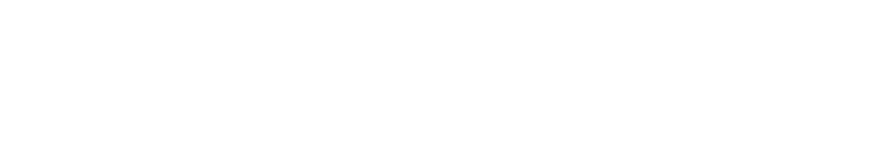
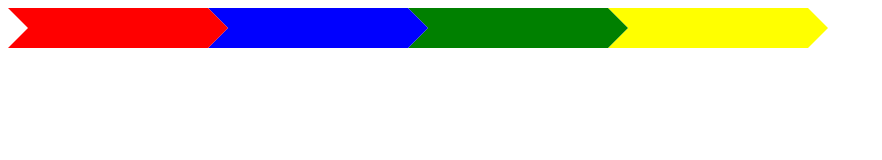
Before and after one commit to Gettor/WDbootcamp, a plain HTML site: page rhombus/index.html in a window 1280 px wide. Shown: the whole page, without its empty margins (0-882 px from the left). Drawn offline with Linux system fonts and the light colour scheme.

Commit message:
Pointer demo

```diff
--- a/rhombus/index.html
+++ b/rhombus/index.html
@@ -6,5 +6,10 @@
 </head>
 <body>
 
+<div class="pointer"></div>
+<div class="pointer" style="z-index: -1; background: blue;"></div>
+<div class="pointer" style="z-index: -2; background: green;"></div>
+<div class="pointer" style="z-index: -3; background: yellow;"></div>
+
 </body>
 </html>
--- a/rhombus/style.css
+++ b/rhombus/style.css
@@ -0,0 +1,41 @@
+ .pointer {
+    float: left;
+    width: 200px;
+    height: 40px;
+    position: relative;
+    background: red;
+  }
+  .pointer:after {
+    content: "";
+    position: absolute;
+    left: 0;
+    bottom: 0;
+    width: 0;
+    height: 0;
+    border-left: 20px solid white;
+    border-top: 20px solid transparent;
+    border-bottom: 20px solid transparent;
+  }
+  .pointer:before {
+    content: "";
+    position: absolute;
+    right: -20px;
+    bottom: 0;
+    width: 0;
+    height: 0;
+    border-left: 20px solid red;
+    border-top: 20px solid transparent;
+    border-bottom: 20px solid transparent;
+  }
+
+  .pointer:nth-of-type(2):before {
+    border-left: 20px solid blue;
+  }
+
+  .pointer:nth-of-type(3):before {
+    border-left: 20px solid green;
+  }
+
+  .pointer:nth-of-type(4):before {
+    border-left: 20px solid yellow;
+  }
```
